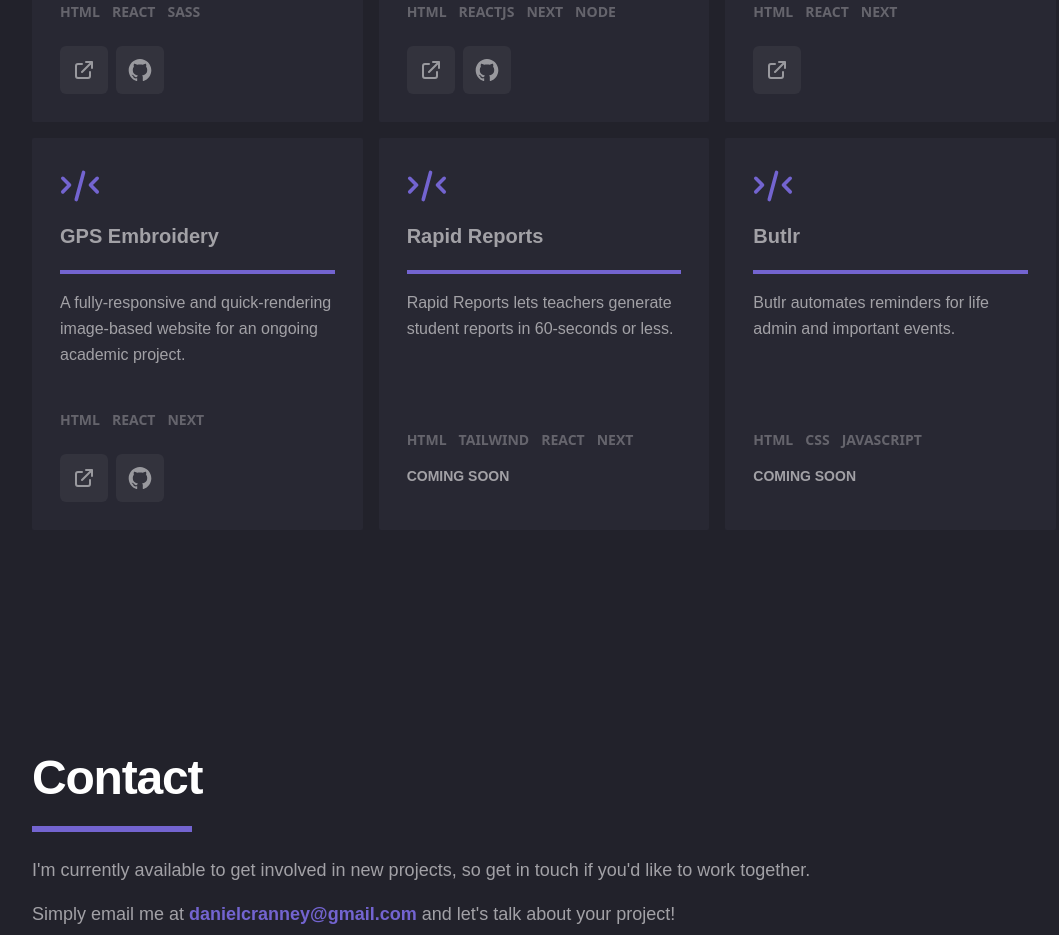
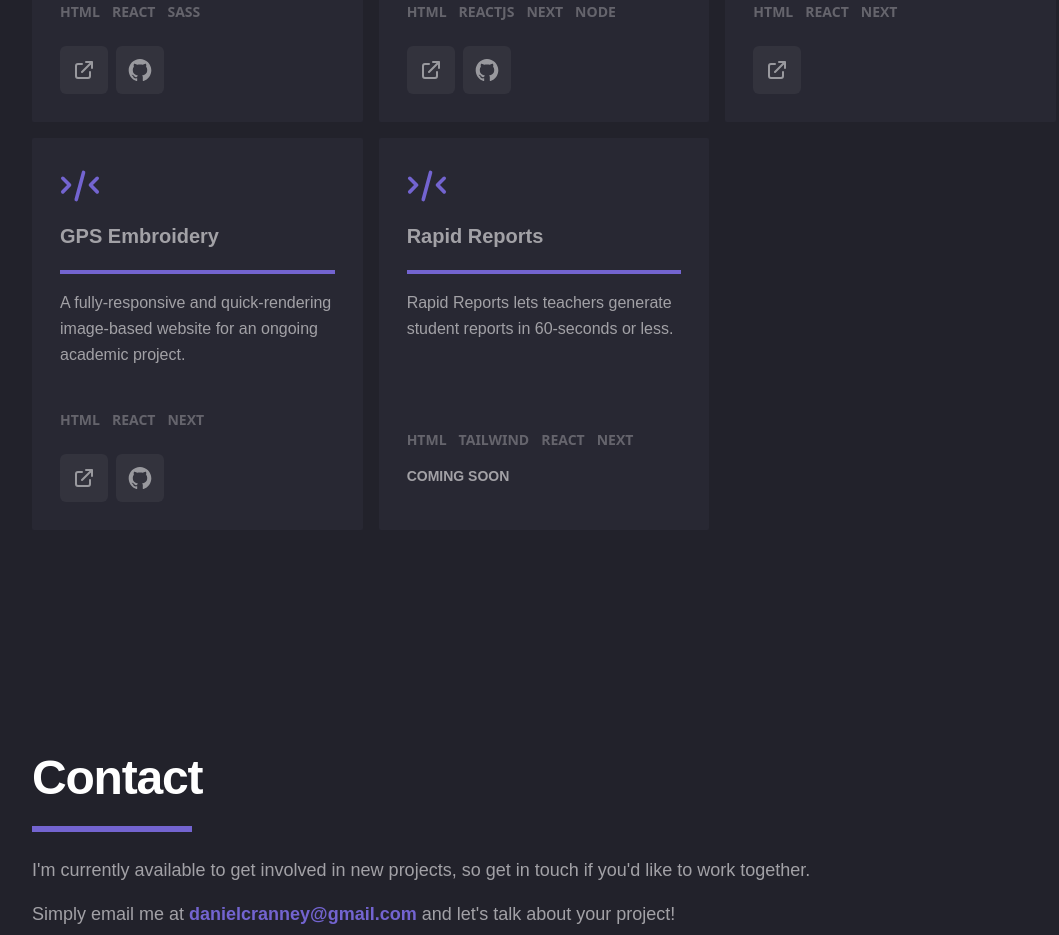
Before and after one commit to danielcranney/portfolio, a Next.js app: page / in a window 1280 px wide. Shown: the part 3760-4695 px from the top of the page, without its empty margins (96-1155 px from the left). Built offline with nearby package versions, Linux system fonts and the light colour scheme; a web font is replaced by a local one.

Commit message:
Content Updates
Butlr removed

```diff
--- a/pages/index.js
+++ b/pages/index.js
@@ -70,14 +70,6 @@ const projects = [
     overview:
       "Rapid Reports lets teachers generate student reports in 60-seconds or less.",
     stack: ["Html", "Tailwind", "React", "Next"],
-    link: null,
-    repo: null,
-    isSiteLive: false,
-  },
-  {
-    title: "Butlr",
-    overview: "Butlr automates reminders for life admin and important events.",
-    stack: ["Html", "Css", "Javascript"],
     link: null,
     repo: null,
     isSiteLive: false,
@@ -876,68 +868,6 @@ export default function Home() {
           {/* Featured Projects Container */}
           <div className="flex flex-col w-full mb-12">
             {/* Project one */}
-            {/* <FeaturedProjectCard
-              title={"Butlr"}
-              status={"Featured Project"}
-              description={`Butlr automates reminders for life admin and important events.`}
-              float={`left-0`}
-              flexDirection={`flex-row`}
-              imgWidth={"1366"}
-              imgHeight={"666"}
-              imgSrc={"/projects/butlr.png"}
-              liveLink={"https://quotr.vercel.app/"}
-              repoLink={"https://github.com/danielcranney/Quotr"}
-              stack={
-                <>
-                  <Icon
-                    IconType={Html}
-                    title="HTML"
-                    columnSizing={"w-auto"}
-                    width={"w-6"}
-                    height={"h-6"}
-                    flexDirection={"flex-row"}
-                    padding={"p-0"}
-                    titleMargins={"my-0 ml-1"}
-                    titleSize={"text-sm"}
-                    marginBottom={"mb-4"}
-                    marginRight={"mr-3"}
-                    textTransform={"uppercase"}
-                  />
-
-                  <Icon
-                    IconType={Tailwind}
-                    title="Tailwind"
-                    columnSizing={"w-auto"}
-                    width={"w-6"}
-                    height={"h-6"}
-                    flexDirection={"flex-row"}
-                    padding={"p-0"}
-                    titleMargins={"my-0 ml-1"}
-                    titleSize={"text-sm"}
-                    marginBottom={"mb-4"}
-                    marginRight={"mr-3"}
-                    textTransform={"uppercase"}
-                  />
-
-                  <Icon
-                    IconType={Javascript}
-                    title="Javascript"
-                    columnSizing={"w-auto"}
-                    width={"w-6"}
-                    height={"h-6"}
-                    flexDirection={"flex-row"}
-                    padding={"p-0"}
-                    titleMargins={"my-0 ml-1"}
-                    titleSize={"text-sm"}
-                    marginBottom={"mb-4"}
-                    marginRight={"mr-3"}
-                    textTransform={"uppercase"}
-                  />
-                </>
-              }
-            /> */}
-
-            {/* Project one */}
             <FeaturedProjectCard
               title={"ColorHub"}
               status={"Currently working on"}
@@ -1034,28 +964,6 @@ export default function Home() {
           </div>
         </section>
 
-        {/* My Blog */}
-        {/* <section
-          className="flex flex-col w-full px-0 md:px-20 lg:px-24 py-28 section"
-          id="blog"
-          ref={blogRef}
-        >
-          <h2 className="text-5xl">Blog</h2>
-          <hr className="bg-brand w-40 h-1.5 mt-4 mb-6 border-0"></hr>
-
-          <div className="flex flex-col flex-wrap justify-between w-full mt-8 md:flex-row">
-            <article className="flex flex-col w-full md:w-32pc">
-              <div className="rounded-sm bg-mid h-60"></div>
-            </article>
-            <article className="flex flex-col w-full md:w-32pc">
-              <div className="rounded-sm bg-mid h-60"></div>
-            </article>
-            <article className="flex flex-col w-full md:w-32pc">
-              <div className="rounded-sm bg-mid h-60"></div>
-            </article>
-          </div>
-        </section> */}
-
         {/* Contact */}
         <section
           className="flex flex-col w-full px-0 md:px-20 lg:px-24 py-28 section"
@@ -1065,108 +973,7 @@ export default function Home() {
           <h2 className="text-5xl">Contact</h2>
           <hr className="bg-brand w-40 h-1.5 mt-4 mb-6 border-0"></hr>
 
-          {/* Contact */}
-
           <div className="flex flex-col-reverse w-full md:flex-row">
-            {/* <form
-              method="post"
-              // onSubmit={handleOnSubmit}
-              className="w-full md:pr-6 md:w-3/5"
-            >
-              <label htmlFor="name" className="flex mb-2">
-                <div className="mr-2">
-                  <svg
-                    className="w-6 h-6"
-                    fill="none"
-                    stroke="currentColor"
-                    viewBox="0 0 24 24"
-                    xmlns="http://www.w3.org/2000/svg"
-                  >
-                    <path
-                      strokeLinecap="round"
-                      strokeLinejoin="round"
-                      strokeWidth={2}
-                      d="M16 7a4 4 0 11-8 0 4 4 0 018 0zM12 14a7 7 0 00-7 7h14a7 7 0 00-7-7z"
-                    />
-                  </svg>
-                </div>
-                <div className="flex-grow">
-                  <label htmlFor="name">Name:</label>
-                </div>
-              </label>
-
-              <input
-                type="text"
-                placeholder="John Smith"
-                // ref={nameElement}
-                className="mt-2 mb-8"
-                required
-                name="name"
-              />
-
-              <label className="flex mb-2">
-                <div className="mr-2">
-                  <svg
-                    className="w-6 h-6"
-                    fill="none"
-                    stroke="currentColor"
-                    viewBox="0 0 24 24"
-                    xmlns="http://www.w3.org/2000/svg"
-                  >
-                    <path
-                      strokeLinecap="round"
-                      strokeLinejoin="round"
-                      strokeWidth={2}
-                      d="M16 12a4 4 0 10-8 0 4 4 0 008 0zm0 0v1.5a2.5 2.5 0 005 0V12a9 9 0 10-9 9m4.5-1.206a8.959 8.959 0 01-4.5 1.207"
-                    />
-                  </svg>
-                </div>
-                <div className="flex-grow">
-                  <label htmlFor="email">Email:</label>
-                </div>
-              </label>
-
-              <input
-                type="email"
-                name="email"
-                placeholder="john@smith.com"
-                // ref={emailElement}
-                className="mt-2 mb-8"
-                required
-              />
-
-              <label className="flex mb-2">
-                <div className="mr-2">
-                  <svg
-                    className="w-6 h-6"
-                    fill="none"
-                    stroke="currentColor"
-                    viewBox="0 0 24 24"
-                    xmlns="http://www.w3.org/2000/svg"
-                  >
-                    <path
-                      strokeLinecap="round"
-                      strokeLinejoin="round"
-                      strokeWidth={2}
-                      d="M8 12h.01M12 12h.01M16 12h.01M21 12c0 4.418-4.03 8-9 8a9.863 9.863 0 01-4.255-.949L3 20l1.395-3.72C3.512 15.042 3 13.574 3 12c0-4.418 4.03-8 9-8s9 3.582 9 8z"
-                    />
-                  </svg>
-                </div>
-                <div className="flex-grow">
-                  <label htmlFor="message">Message:</label>
-                </div>
-              </label>
-
-              <textarea
-                type="text"
-                name="message"
-                className="mt-2 h-36"
-                // ref={messageElement}
-                required
-              />
-
-              <button className="mt-8 btn-brand btn-lg">Send</button>
-            </form> */}
             <div className="w-full mb-4 md:pl-0 md:mb-0">
               <p className="text-lg">
                 I&apos;m currently available to get involved in new projects, so
```
Also changed, not shown: public/projects/colorhub.png.
